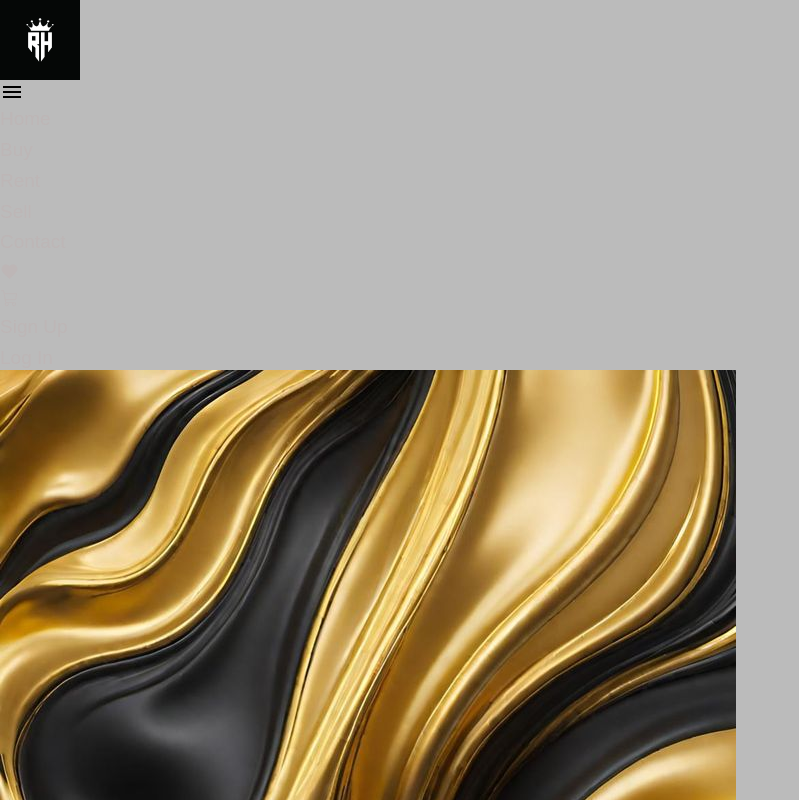
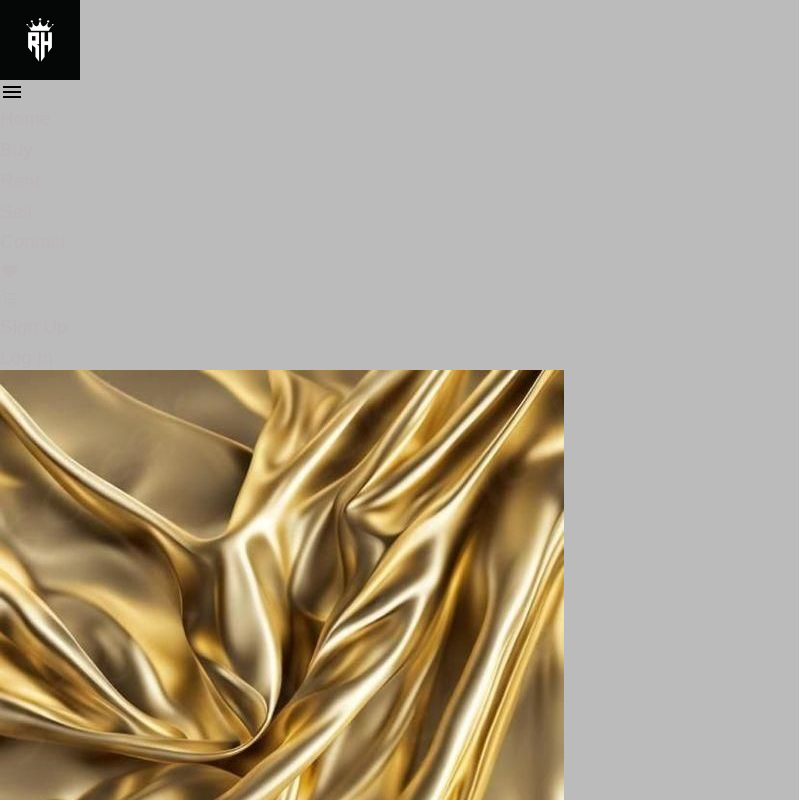
Before and after one commit to Code-Toad29/will-frontend, a React (Vite) app: page / in a window 1280 px wide. Shown: the top 800 px of the page, without its empty margins (0-799 px from the left). Built offline with nearby package versions, Linux system fonts and the light colour scheme.

Commit message:
change of hero background

```diff
--- a/src/components/Hero.jsx
+++ b/src/components/Hero.jsx
@@ -5,7 +5,7 @@ import { FaSearch } from 'react-icons/fa';
 const Hero = () => {
     return (
         <div className='relative h-[25rem] flex'>
-            <img src='/Goldbackround.jpg' className='object-cover w-full h-full' alt='Background' />
+            <img src='/background.png' className='object-cover w-full h-full' alt='Background' />
             <div className='absolute z-30 flex flex-col items-center justify-center w-full h-full p12'>
                 <p className='text-white text-[60px] text-center'>
                     A home is a place to start your story
```
Also changed, not shown: public/background.png (added).
